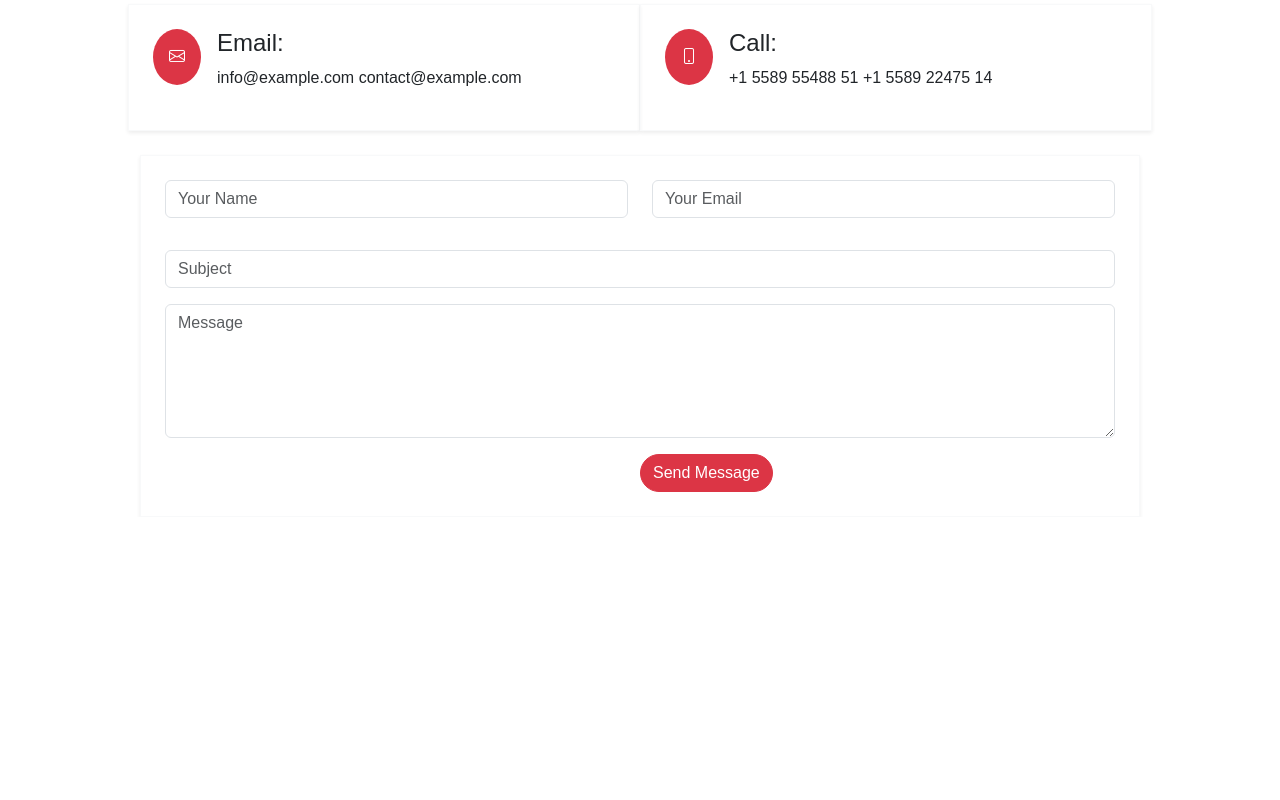
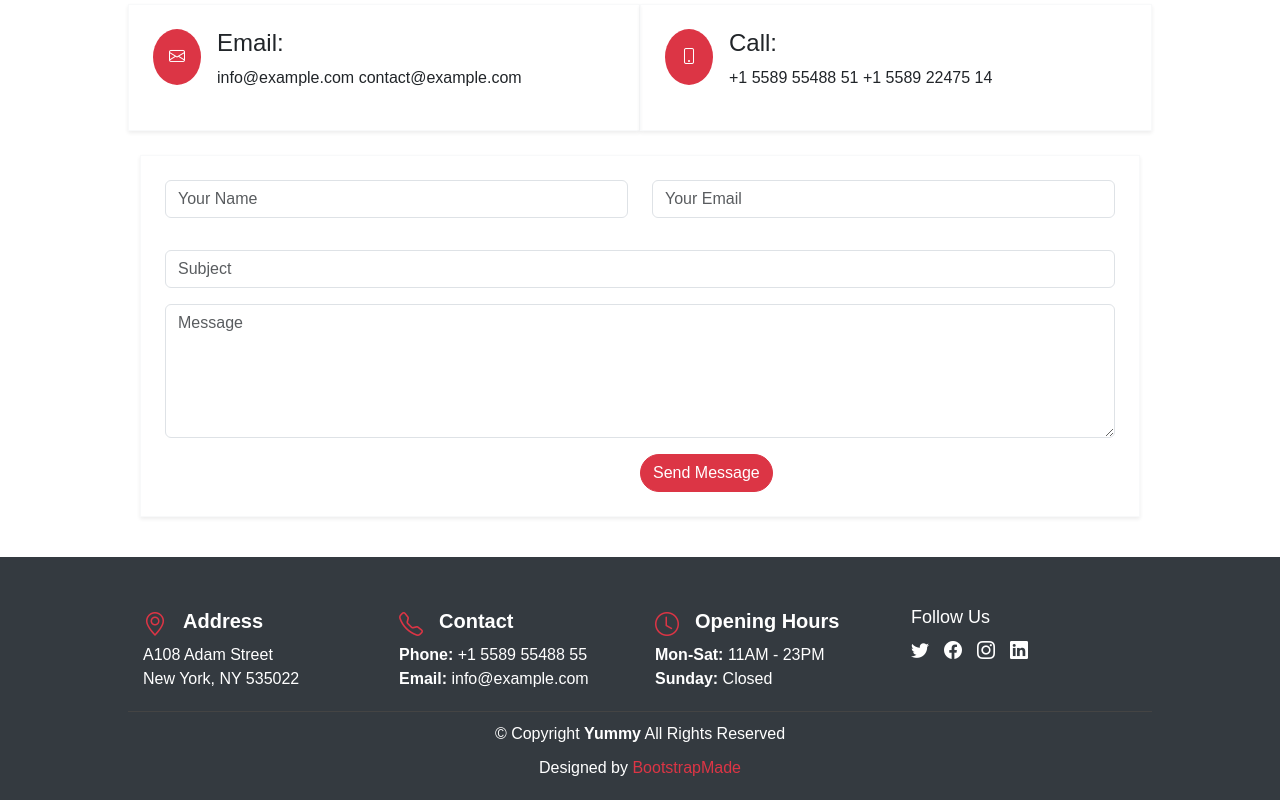
Before and after one commit to zakaria-20/JavaScript_DOM_Final_Project_Zakaria_Salami, a website: page index.html in a window 1280 px wide. Shown: the part 6388-7188 px from the top of the page. Before the commit the page ends 6905 px from the top, so only its background shows below. Drawn offline with nearby package versions, Linux system fonts and the light colour scheme.

Commit message:
add section footer

```diff
--- a/index.html
+++ b/index.html
@@ -667,7 +667,7 @@
         </div>
     </section>
 
-    <!-- <footer id="footer" class="footer">
+     <footer id="footer" class="footer">
         <div class="container">
             <div class="row">
                 <div class="col">
@@ -710,7 +710,7 @@
                 Designed by <a href="https://bootstrapmade.com/">BootstrapMade</a>
             </div>
         </div>
-    </footer> -->
+    </footer>
 
     <script src="./node_modules/bootstrap/dist/js/bootstrap.bundle.js"></script>
     <script src="./public/js/app.js"></script>
```
